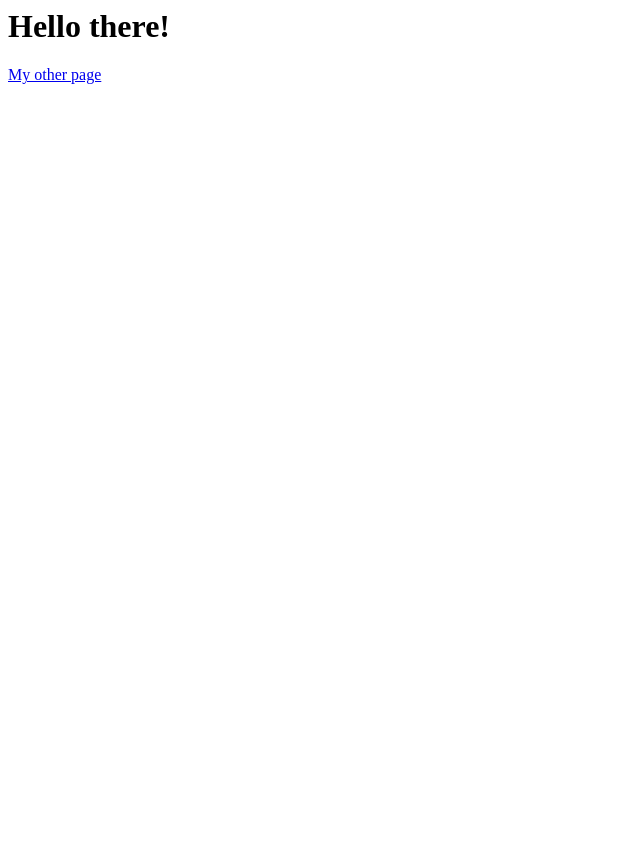
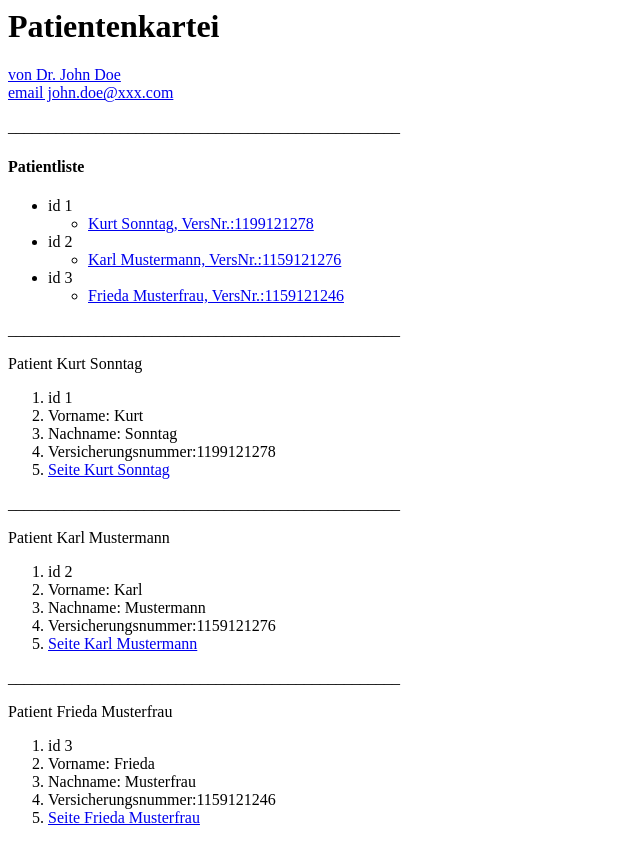
Before and after one commit to wagnerk190128/D-Uebung-HTML, a plain HTML site: page index.html in a window 1280 px wide. Shown: the whole page, without its empty margins (0-640 px from the left). Before the commit the page ends 800 px from the top, so only its background shows below. Drawn offline with Linux system fonts and the light colour scheme.

Commit message:
1 file modified, 3 added

```diff
--- a/index.html
+++ b/index.html
@@ -5,7 +5,52 @@
     <!-- <link rel="stylesheet" type="text/css" href="styles.css"> -->
   </head>
   <body>
-    <h1>Hello there!</h1>
-    <a href="/me.html">My other page</a>
+    <h1>Patientenkartei</h1>
+    <a href="https://de.wikipedia.org/wiki/John_Doe">von Dr. John Doe</a>
+    <br>
+    <a href="mailto:john.doe@xxx.com">email john.doe@xxx.com</a>
+    <p>_________________________________________________</p>
+    <h4>Patientliste</h4>
+    <ul>
+      <li>id 1</li>
+        <ul>
+        <li> <a href="#1">Kurt Sonntag, VersNr.:1199121278</a></li>
+        </ul>
+      <li>id 2</li>
+        <ul>
+        <li> <a href="#2">Karl Mustermann, VersNr.:1159121276</a></li>
+        </ul>
+      <li>id 3</li>
+        <ul>
+        <li> <a href="#3">Frieda Musterfrau, VersNr.:1159121246</a></li>
+        </ul>
+    </ul>
+    <p>_________________________________________________</p>
+    <p>Patient Kurt Sonntag</p>
+    <ol>
+      <li><a id = "1">id 1</li>
+      <li>Vorname: Kurt</li>
+      <li>Nachname: Sonntag</li>
+      <li>Versicherungsnummer:1199121278</li>
+      <li><a href="https://web-platform-mua3vv.stackblitz.io/1.html" target="bimbo">Seite Kurt Sonntag</a></li>
+    </ol>
+    <p>_________________________________________________</p>
+    <p>Patient Karl Mustermann</p>
+    <ol>
+      <li><a id="2">id 2</a></li>
+      <li>Vorname: Karl</li>
+      <li>Nachname: Mustermann</li>
+      <li>Versicherungsnummer:1159121276</li>
+      <li><a href="https://web-platform-mua3vv.stackblitz.io/2.html" target="bimbo">Seite Karl Mustermann</a></li>
+    </ol>
+    <p>_________________________________________________</p>
+    <p>Patient Frieda Musterfrau</p>
+    <ol>
+      <li><a id="3">id 3</li>
+      <li>Vorname: Frieda</li>
+      <li>Nachname: Musterfrau</li>
+      <li>Versicherungsnummer:1159121246</li>
+      <li><a href="https://web-platform-mua3vv.stackblitz.io/3.html" target="bimbo">Seite Frieda Musterfrau</a></li>
+    </ol>
   </body>
 </html>
```
Also changed, not shown: 1.html (added, +15 -0 lines), 2.html (added, +15 -0 lines), 3.html (added, +15 -0 lines).
